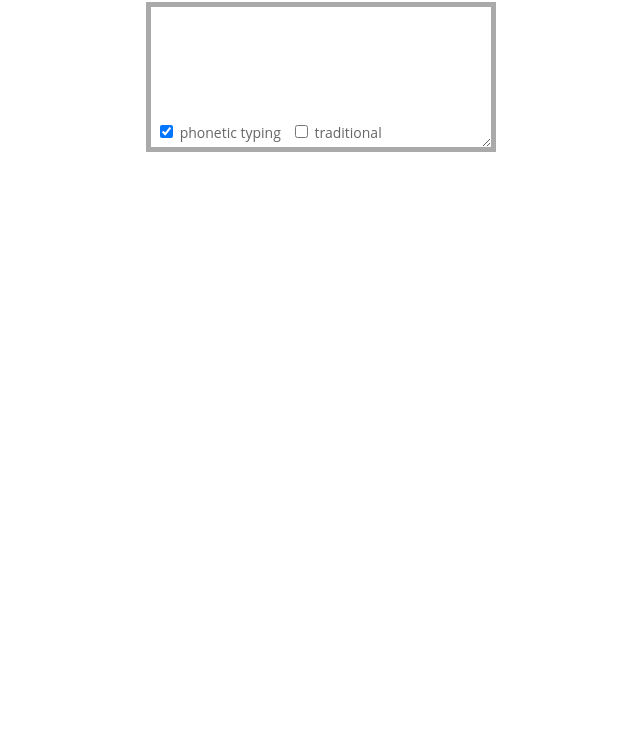
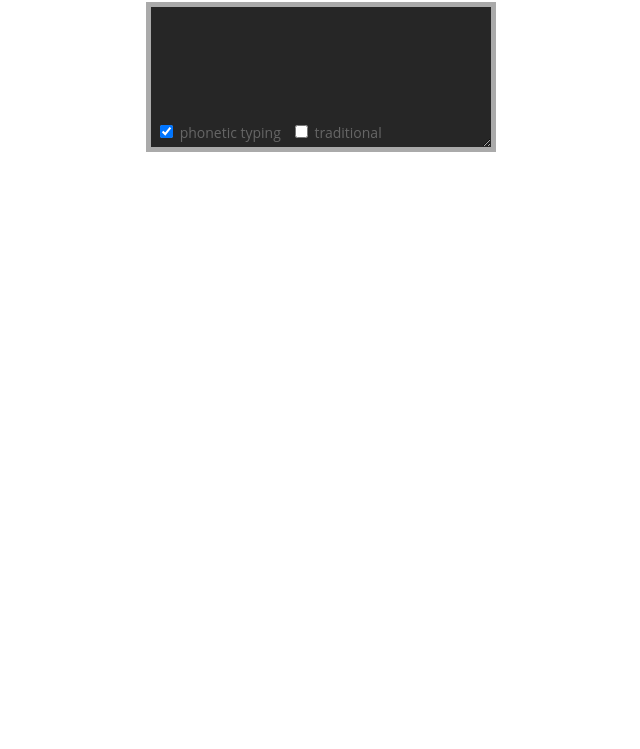
Before and after one commit to xiao-only/Notion-Puchong-Weather, a plain HTML site: page Chinese Input/index.html in a window 1280 px wide. Shown: the part 51-800 px from the top of the page, without its empty margins (319-959 px from the left). Drawn offline with nearby package versions, Linux system fonts and the light colour scheme.

Commit message:
Update style.css

```diff
--- a/Chinese Input/style.css
+++ b/Chinese Input/style.css
@@ -3,7 +3,7 @@ body, textarea {font-size: 18px; font-family: 'open sans', arial, sans-serif;}
 a {color: white;}
 h1 {color: white; margin: 0; padding: 0;  font-weight: bold; font-size: 24px; text-align: center; text-shadow: 2px 2px 0 rgba(0,0,0,0.5);}
 h2 {color: #ffe35d; margin: 0; padding: 0; font-weight: bold; font-size: 18px; text-align: right; text-shadow: 2px 2px 0 rgba(0,0,0,0.5);}
-textarea.chinese {width: 350px; height: 150px; border: 5px solid #aaa; padding: 5px;}
+textarea.chinese {width: 350px; height: 150px; border: 5px solid #aaa; padding: 5px;background: #262626}
 
 .header {width: 300px; margin: 10px auto;}
 .container {display: block; width: 350px; margin: 5px auto 0;}
```
